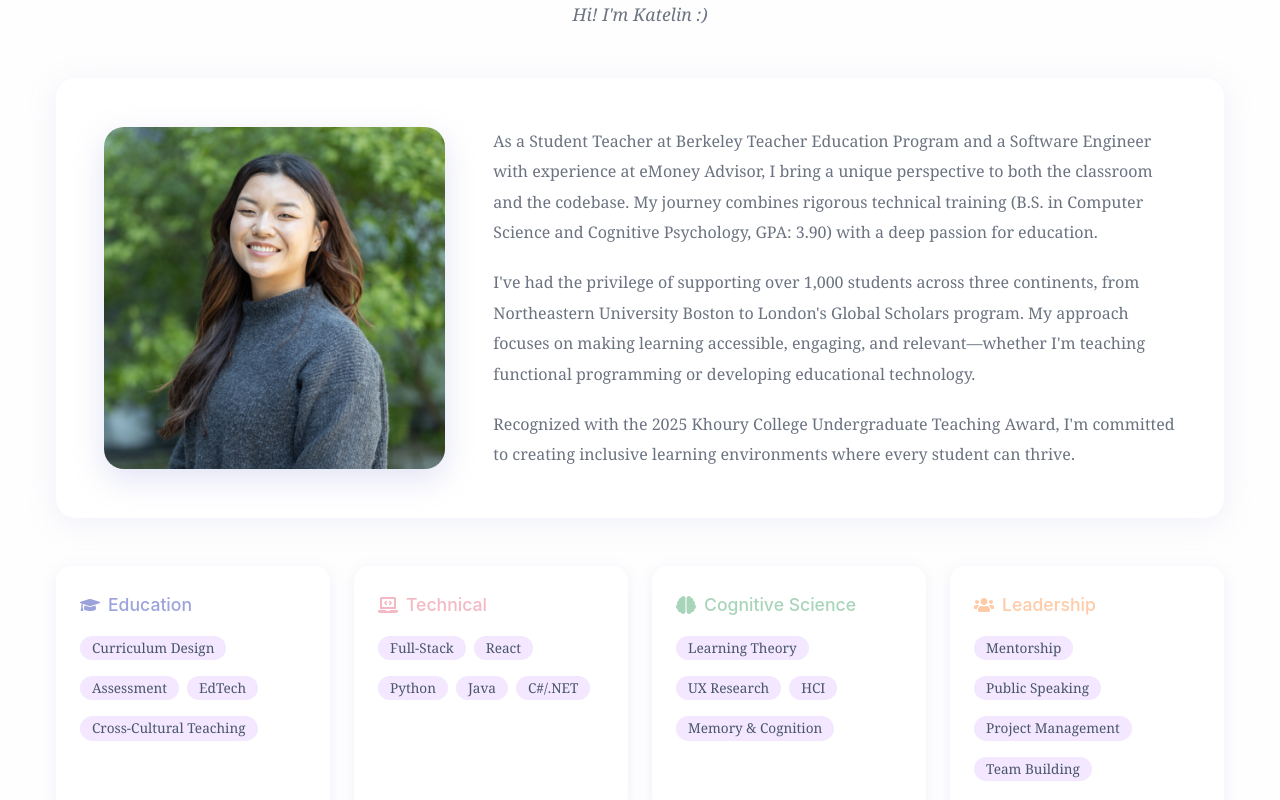
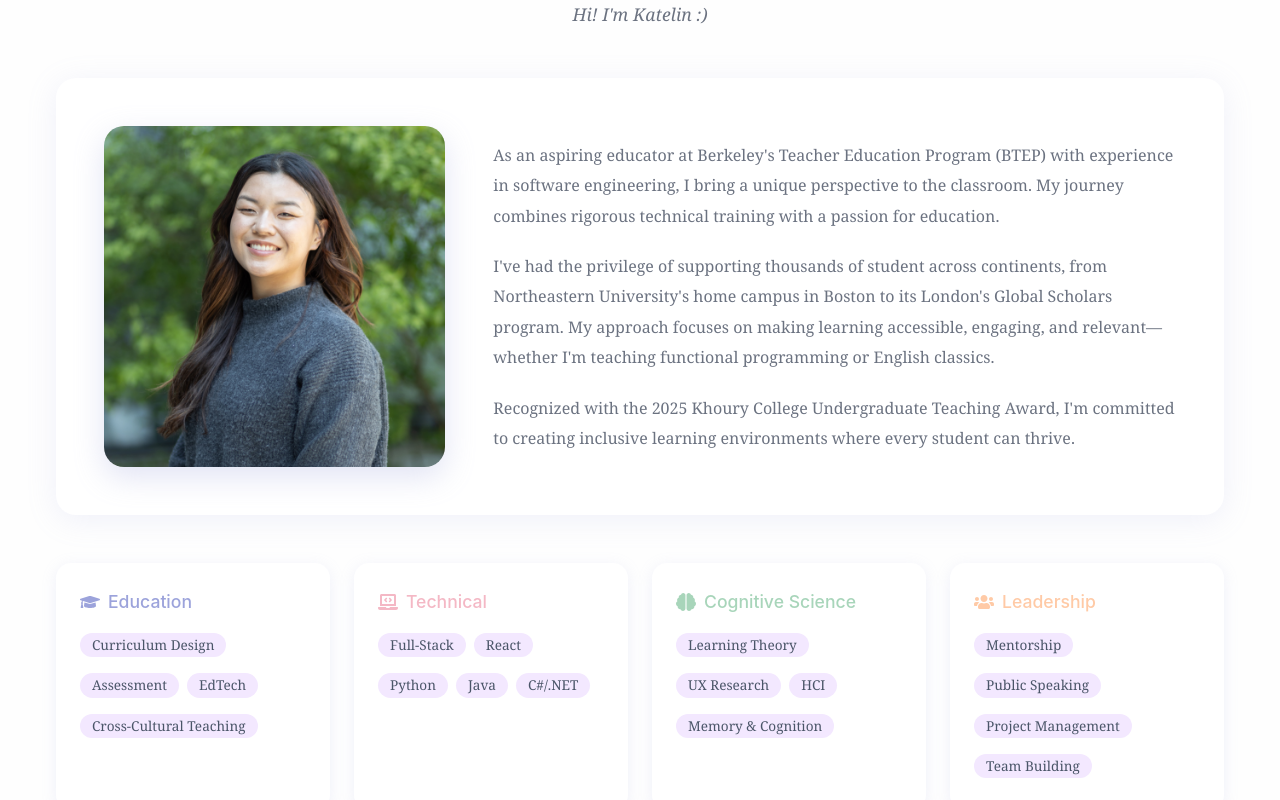
Before and after one commit to katelintharp/portfolio, a React (Vite) app: page / in a window 1280 px wide. Shown: the part 940-1740 px from the top of the page. Built offline with nearby package versions, Linux system fonts and the light colour scheme.

Commit message:
Update about

```diff
--- a/src/components/About.tsx
+++ b/src/components/About.tsx
@@ -140,15 +140,15 @@ const About: React.FC = () => {
                         </Box>
                         <VStack align="start" spacing={5}>
                             <Text color="brand.textBody" lineHeight="1.9">
-                                As a Student Teacher at Berkeley Teacher Education Program and a Software Engineer with experience at
-                                eMoney Advisor, I bring a unique perspective to both the classroom and the codebase. My journey combines
-                                rigorous technical training (B.S. in Computer Science and Cognitive Psychology, GPA: 3.90) with a deep
-                                passion for education.
+                                As an aspiring educator at Berkeley's Teacher Education Program (BTEP) with experience
+                                in software engineering, I bring a unique perspective to the classroom.
+                                My journey combines rigorous technical training with a passion for education.
                             </Text>
                             <Text color="brand.textBody" lineHeight="1.9">
-                                I've had the privilege of supporting over 1,000 students across three continents, from Northeastern
-                                University Boston to London's Global Scholars program. My approach focuses on making learning accessible,
-                                engaging, and relevant—whether I'm teaching functional programming or developing educational technology.
+                                I've had the privilege of supporting thousands of student across continents, from Northeastern
+                                University's home campus in Boston to its London's Global Scholars program.
+                                My approach focuses on making learning accessible, engaging, and relevant—whether
+                                I'm teaching functional programming or English classics.
                             </Text>
                             <Text color="brand.textBody" lineHeight="1.9">
                                 Recognized with the 2025 Khoury College Undergraduate Teaching Award, I'm committed to creating
--- a/src/components/Certificates.tsx
+++ b/src/components/Certificates.tsx
@@ -155,6 +155,19 @@ const Certificates: React.FC = () => {
             ],
             badge: 'COMPLETE',
         },
+        {
+            title: 'B.S. Computer Science and Cognitive Psychology',
+            issuer: 'Northeastern University',
+            date: 'December 2024',
+            icon: '🎓',
+            color: 'brand.warm',
+            details: [
+                'Minor: English',
+                'GPA: 3.90',
+                'Psych Courses: Learning & Motivation, Developmental Psychology',
+                'CS Courses: Human-Computer Interaction, Artificial Intelligence',
+            ],
+        },
     ];
 
     const upcomingCredentials = [
--- a/src/components/Hero.tsx
+++ b/src/components/Hero.tsx
@@ -106,7 +106,7 @@ const Hero: React.FC = () => {
                         fontStyle="italic"
                         fontFamily="Georgia, serif"
                     >
-                        Educator • Software Engineer • Learning Experience Designer
+                        Educator • Software Engineer
                     </Text>
 
                     <Text
```
